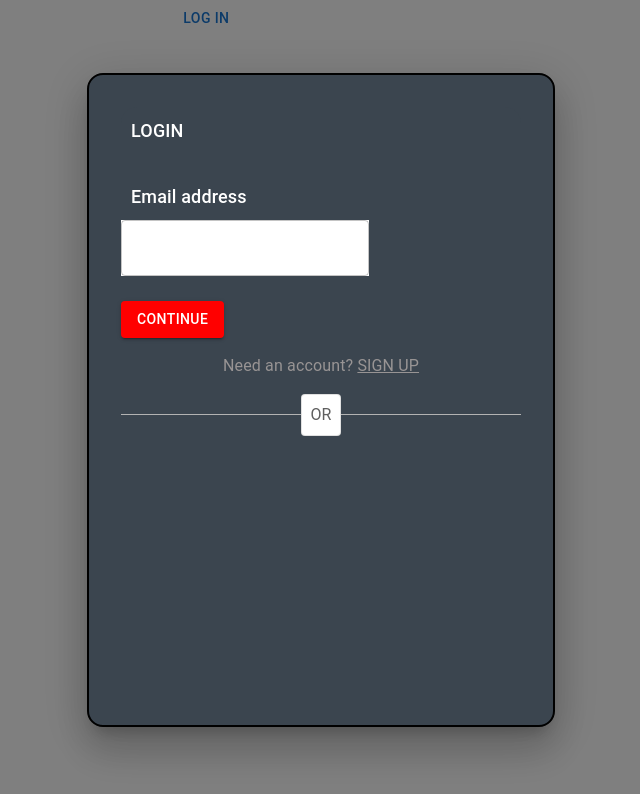
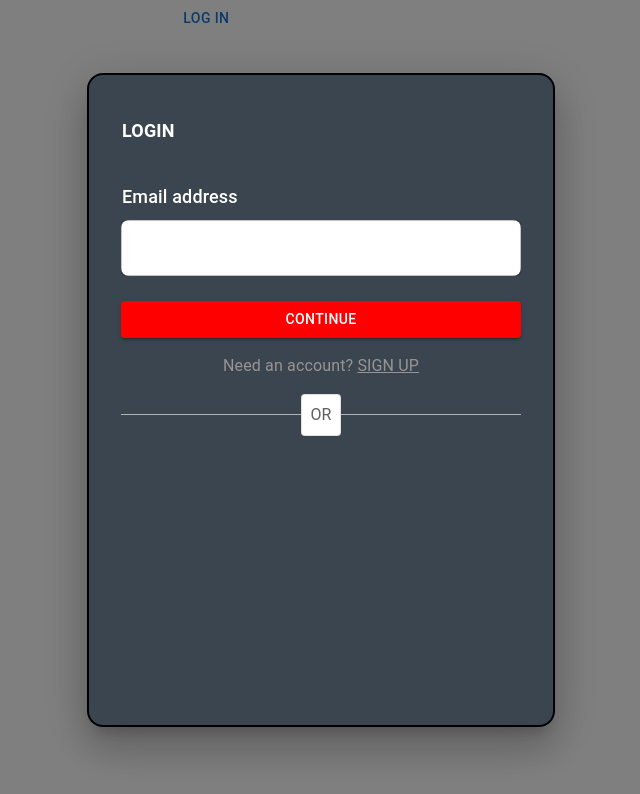
Before and after one commit to SE-TINF22B6/DHBWhub, a React (Create React App) app in the folder src/main/web/: page / in a window 1280 px wide. Both pictures are taken after a click on the button "LOG IN". Shown: the top 794 px of the page, without its empty margins (319-959 px from the left). Built offline with nearby package versions, Linux system fonts and the light colour scheme.

Commit message:
Stylechanges

```diff
--- a/src/main/web/src/scenes/Home/components/Modal.css
+++ b/src/main/web/src/scenes/Home/components/Modal.css
@@ -17,10 +17,12 @@
 }
 
 .textfield {
-    position: fixed;
+    width: 100%;
+    position: relative;
     text-align: center;
     background-color: #FFFFFF;
-    border: #CCCCCC;
+    border: 1px solid #CCCCCC;
+    border-radius: 8px;
 }
 
 .modal {
@@ -31,6 +33,9 @@
     z-index: 10;
     border-radius: 16px;
     box-shadow: 0 5px 20px #3B454F;
+    position: relative;
+    left: 50%;
+    transform: translateX(-50%);
 }
 
 .modalHeader {
@@ -48,6 +53,10 @@
     font-weight: 500;
     font-size: 18px;
     text-align: left;
+    position: relative;
+    left: 0;
+    transform: none;
+    margin-left: -9px;
 }
 
 .signInContent {
--- a/src/main/web/src/scenes/Home/components/Modal.tsx
+++ b/src/main/web/src/scenes/Home/components/Modal.tsx
@@ -55,7 +55,7 @@ export default function ModalComponent() {
             >
                 <Box sx={style} className="modal">
                     <Typography id="modal-modal-title" variant="h6" component="h2" className="modalHeader">
-                        <h3 className="heading">LOGIN</h3>
+                        <h3 className="heading"><b>LOGIN</b></h3>
                     </Typography>
                     <Typography sx={{ mt: 2 }}>
                         <h5 className="heading">Email address</h5>
@@ -63,14 +63,14 @@ export default function ModalComponent() {
                             <FormControl sx={{ marginBottom: '25px' }} className="textfield">
                                 <OutlinedInput
                                     value={email}
-                                    onChange={(e) => setEmail(e.target.value)} // Speichert den Wert des Textfelds in der State-Variable
+                                    onChange={(e) => setEmail(e.target.value)}
                                 />
                                 <MyFormHelperText />
                             </FormControl>
                         </form>
                     </Typography>
                     <Typography>
-                        <StyledButton variant="contained" onClick={handleContinueClick}>
+                        <StyledButton variant="contained" onClick={handleContinueClick} style={{ width: '100%' }}>
                             CONTINUE
                         </StyledButton>
                     </Typography>
```
